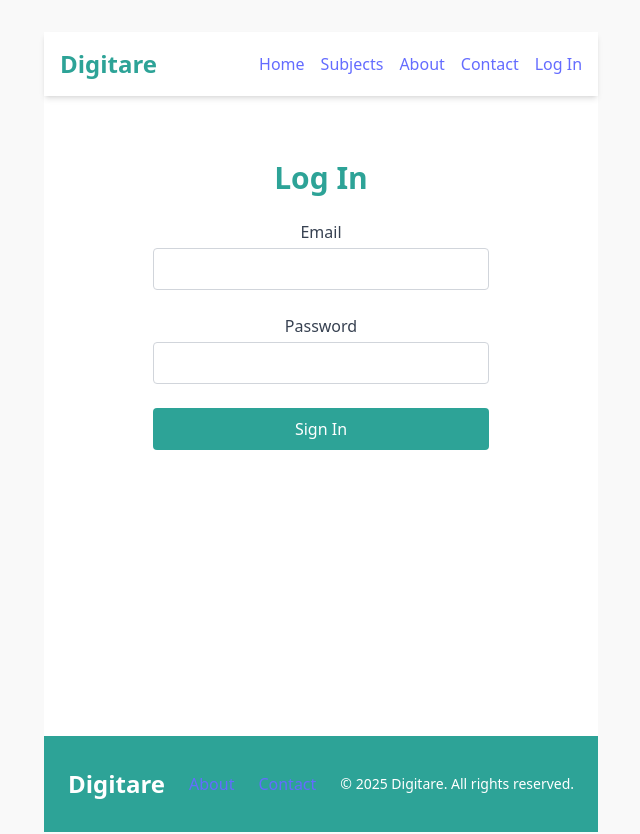
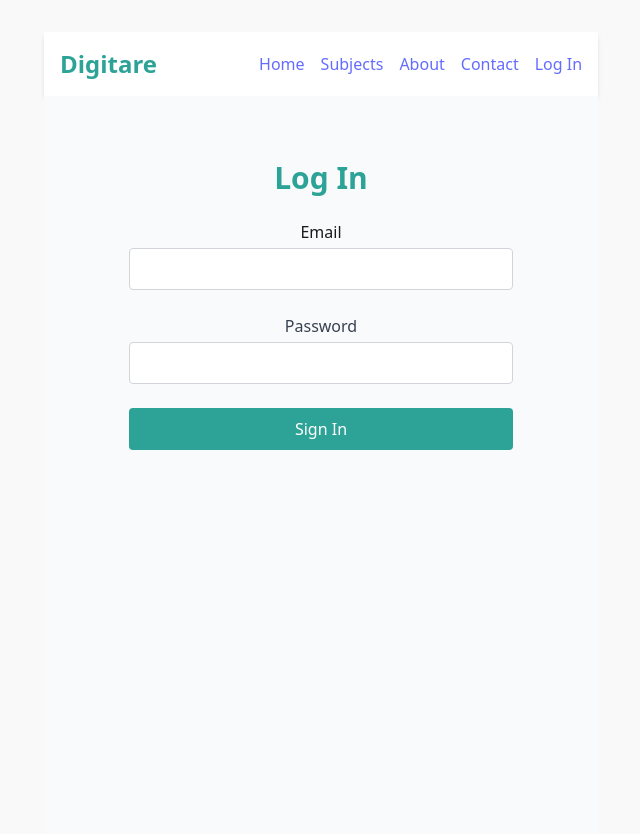
Before and after one commit to matteofols/digitare-home, a React (Vite) app in the folder digitare-home-react/: page /login in a window 1280 px wide. Shown: the top 834 px of the page, without its empty margins (319-959 px from the left). Built offline with nearby package versions, Linux system fonts and the light colour scheme.

Commit message:
minor ui changes

```diff
--- a/digitare-home-react/src/components/Layout.jsx
+++ b/digitare-home-react/src/components/Layout.jsx
@@ -6,7 +6,7 @@ const Layout = ({ children }) => {
   return (
     <div className='min-h-screen flex flex-col bg-white'>
       <Navbar />
-      <main className='flex-grow'>{children}</main>
+      <main className='flex-grow w-full'>{children}</main>
       <Footer />
     </div>
   );
--- a/digitare-home-react/src/pages/ContactPage.jsx
+++ b/digitare-home-react/src/pages/ContactPage.jsx
@@ -17,20 +17,20 @@ const ContactPage = () => {
             <label className="block mb-1 text-gray-700">Name</label>
             <input
               type="text"
-              className="w-full border border-gray-300 rounded px-4 py-2 focus:outline-none focus:ring-2 focus:ring-[#2da397]"
+              className="w-full border border-gray-300 rounded px-4 py-2 text-white focus:outline-none focus:ring-2 focus:ring-[#2da397]"
             />
           </div>
           <div>
             <label className="block mb-1 text-gray-700">Email</label>
             <input
               type="email"
-              className="w-full border border-gray-300 rounded px-4 py-2 focus:outline-none focus:ring-2 focus:ring-[#2da397]"
+              className="w-full border border-gray-300 rounded px-4 py-2 text-white focus:outline-none focus:ring-2 focus:ring-[#2da397]"
             />
           </div>
           <div>
             <label className="block mb-1 text-gray-700">Message</label>
             <textarea
-              className="w-full border border-gray-300 rounded px-4 py-2 h-32 resize-none focus:outline-none focus:ring-2 focus:ring-[#2da397]"
+              className="w-full border border-gray-300 rounded px-4 py-2 h-32 resize-none text-white focus:outline-none focus:ring-2 focus:ring-[#2da397]"
             />
           </div>
           <button
--- a/digitare-home-react/src/pages/LoginPage.jsx
+++ b/digitare-home-react/src/pages/LoginPage.jsx
@@ -9,21 +9,22 @@ import React from 'react';
 
 const LoginPage = () => {
   return (
-    <div className="max-w-sm mx-auto px-6 py-16">
+    <section className="min-h-screen w-full px-4 md:px-8 py-16 bg-gray-50">
+      <div className="max-w-sm mx-auto">
         <h1 className="text-3xl font-bold text-center text-[#2da397] mb-6">Log In</h1>
         <form className="space-y-6">
           <div>
-          <label className="block mb-1 text-gray-700">Email</label>
+            <label className="block mb-1 text-700">Email</label>
             <input
               type="email"
-            className="w-full border border-gray-300 rounded px-4 py-2 focus:outline-none focus:ring-2 focus:ring-[#2da397]"
+              className="w-full border border-gray-300 rounded px-4 py-2 text-white focus:outline-none focus:ring-2 focus:ring-[#2da397]"
             />
           </div>
           <div>
             <label className="block mb-1 text-gray-700">Password</label>
             <input
               type="password"
-            className="w-full border border-gray-300 rounded px-4 py-2 focus:outline-none focus:ring-2 focus:ring-[#2da397]"
+              className="w-full border border-gray-300 rounded px-4 py-2 text-white focus:outline-none focus:ring-2 focus:ring-[#2da397]"
             />
           </div>
           <button
@@ -34,6 +35,7 @@ const LoginPage = () => {
           </button>
         </form>
       </div>
+    </section>
   );
 };
 
```
Lines whose indentation alone changed are shown as unchanged.
